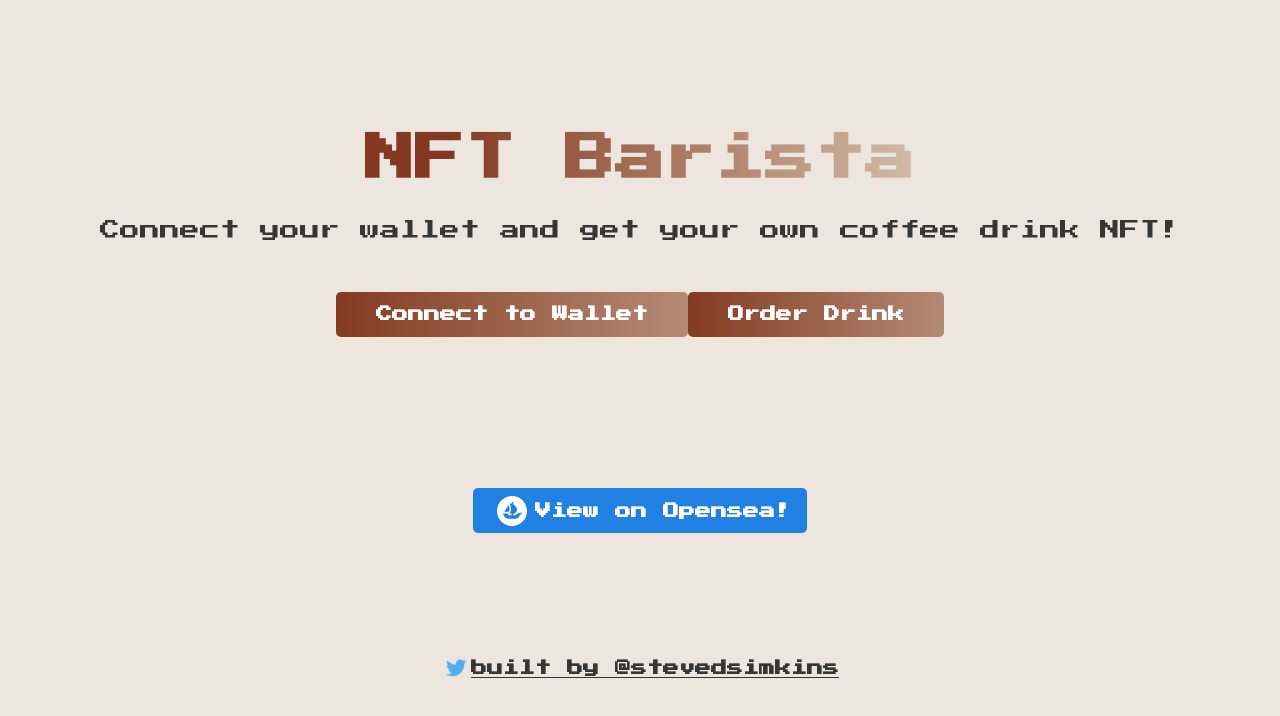
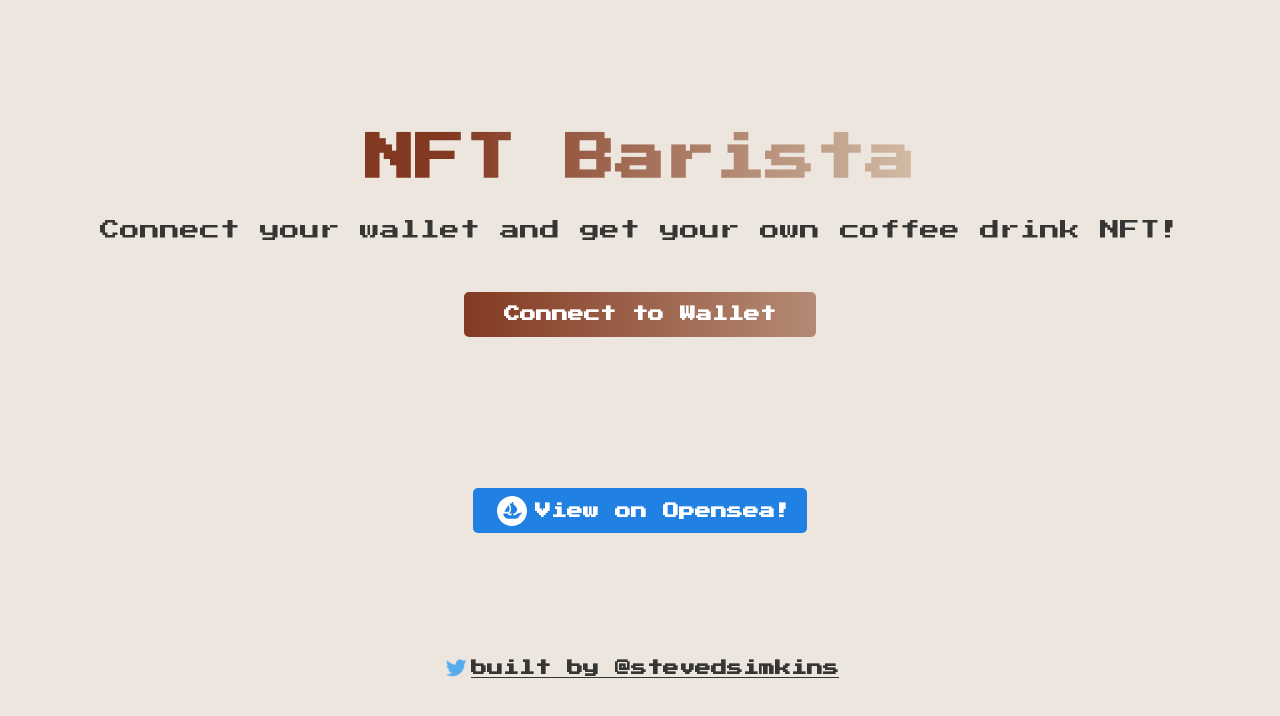
Before and after one commit to DavidBarrick/nft-barista-ui, a React (Create React App) app: page / in a window 1280 px wide. Shown: the top 716 px of the page. Built offline with nearby package versions, Linux system fonts and the light colour scheme.

Commit message:
fixed rendering

```diff
--- a/src/App.js
+++ b/src/App.js
@@ -189,13 +189,14 @@ const App = () => {
         <div className="header-container">
           <p className="header gradient-text">NFT Barista</p>
           <p className="sub-text">Connect your wallet and get your own coffee drink NFT!</p>
-          {currentAccount === "" ? renderNotConnectedContainer() : null}
-          {isPlaying ? null : renderMintUI()}
-          {!isPlaying ? null :
-            <div>
-              <Lottie className="lottie" options={defaultOptions} height={300} width={300} />
-              <p>Pouring your drink...</p>
-            </div>}
+          {currentAccount === "" ? renderNotConnectedContainer() : (
+
+            !isPlaying ? renderMintUI() :
+              <div>
+                <Lottie className="lottie" options={defaultOptions} height={300} width={300} />
+                <p>Pouring your drink...</p>
+              </div>
+          )}
         </div>
         <div className="opensea-cta">
           <a href={"https://testnets.opensea.io/assets" + openseaLink} target="_blank" rel="noreferrer">
```
